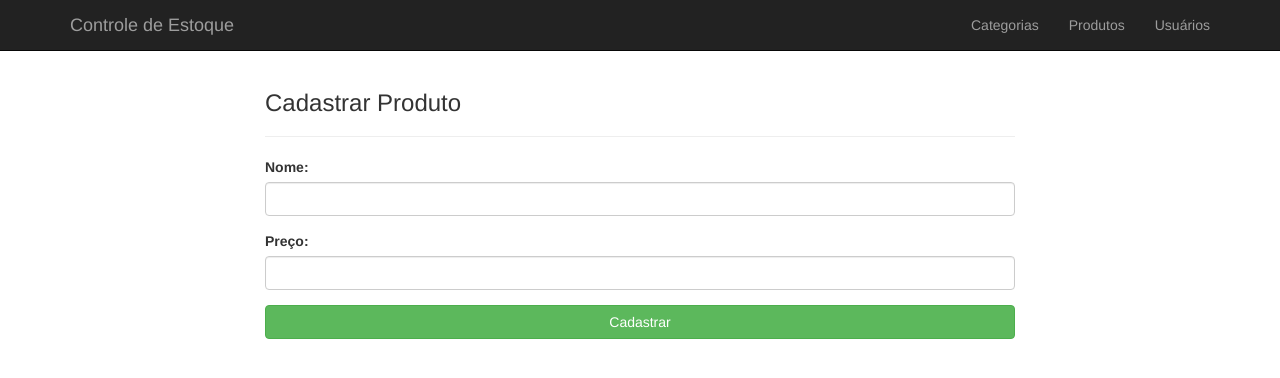
After one commit to phmiranda/ecommerce, a PHP site: page /formulario-produto.php in a window 1280 px wide. The commit adds this page. Shown: the top 378 px of the page. Run offline with PHP 8.4, Linux system fonts and the light colour scheme.

Commit message:
formatação nos arquivos para prosseguimento do curso apóas a primeira aula.

```diff
--- /dev/null
+++ b/formulario-produto.php
@@ -0,0 +1,21 @@
+<?php require_once('header.php'); ?>
+<div class="container">
+    <div class="row">
+        <div class="col-md-8 col-md-offset-2">
+            <form method="post" action="adiciona-produto.php">
+                <h3> Cadastrar Produto </h3>
+                <hr>
+                <div class="form-group">
+                    <label for="nome"> Nome: </label>
+                    <input class="form-control" type="text" name="nome">
+                </div>
+                <div class="form-group">
+                    <label for="preco"> Preço: </label>
+                    <input class="form-control" type="text" name="preco">
+                </div>
+                <button class="btn btn-success btn-block" type="submit"> Cadastrar </button>
+            </form>
+        </div>
+    </div>
+</div>
+<?php require_once('footer.php'); ?>
--- a/header.php
+++ b/header.php
@@ -5,6 +5,7 @@
     <meta>
     <title> Alura </title>
     <link rel="stylesheet" href="public/css/bootstrap.css">
+    <link rel="stylesheet" href="public/css/">
     <link rel="stylesheet" href="public/css/assets.css">
 </head>
 <body>
--- a/index.php
+++ b/index.php
@@ -1,7 +1,8 @@
 <?php require_once('header.php'); ?>
+<!-- comentário -->
 <div class="container">
     <div class="row">
-        <h3 class="text-center text-success"> Bem Vindo ao Sistema de Controle de Estoque da Alura. </h3>
+        <h3 class="text-success principal"> Bem Vindo ! </h3>
     </div>
 </div>
 <?php require_once('footer.php'); ?>
--- a/produtos.php
+++ b/produtos.php
@@ -1,3 +1,3 @@
 <?php
-
-echo "página de inclusção de produtos.";
+// comentários
+echo "<h1>Listagem de Produtos</h1>";
--- a/public/css/assets.css
+++ b/public/css/assets.css
@@ -6,3 +6,8 @@
 body{
     padding-top: 70px;
 }
+
+.principal{
+    padding: 40px 15px;
+    text-align: center;
+}
```
Also changed, not shown: adiciona-produto.php (added, +12 -0 lines), categorias.php (+2 -6 lines), usuarios.php (+2 -8 lines).
